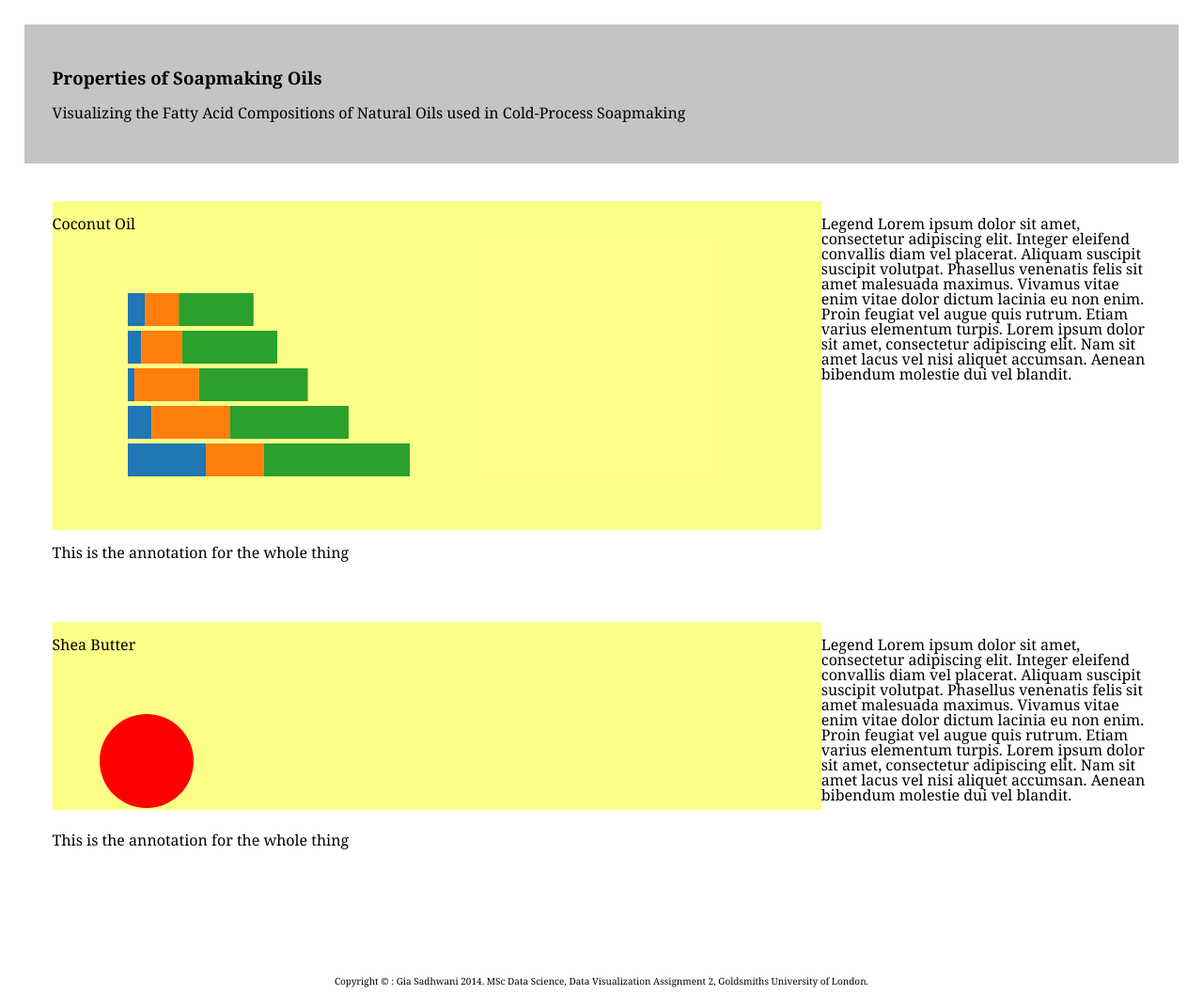
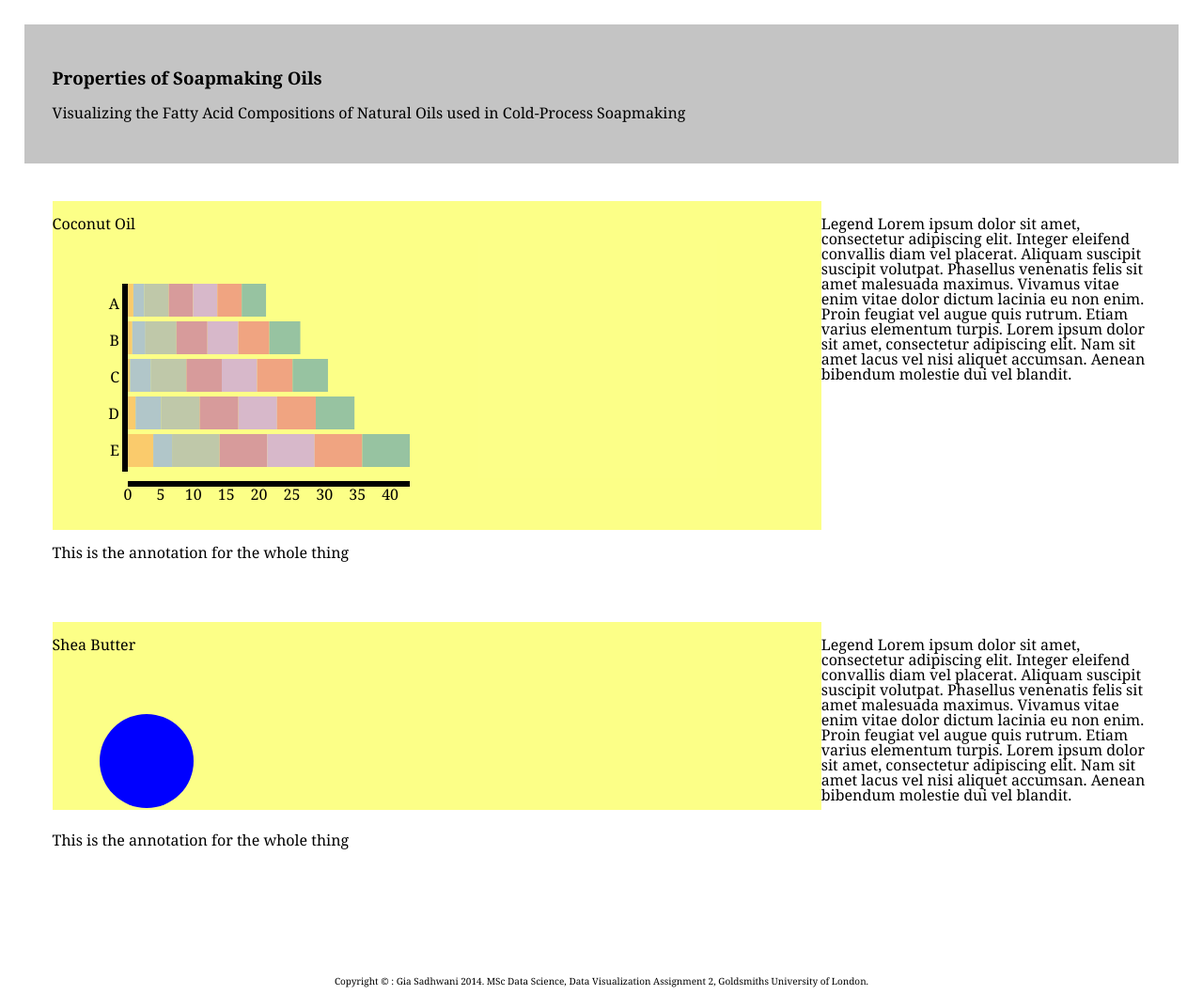
Before and after one commit to giaxyz/d3SoapOils, a plain HTML site: page index.html in a window 1280 px wide. Shown: the whole page at 94% size. Drawn offline with Linux system fonts and the light colour scheme.

Commit message:
ready to add legend, axis placement complete

```diff
--- a/index.html
+++ b/index.html
@@ -99,9 +99,45 @@
                 { x: 2, y: 32 },
                 { x: 3, y: 35 },
                 { x: 4, y: 43 }
+            ],
+
+            [
+                { x: 0, y: 22 },
+                { x: 1, y: 28 },
+                { x: 2, y: 32 },
+                { x: 3, y: 35 },
+                { x: 4, y: 43 }
+            ],
+
+            [
+                { x: 0, y: 22 },
+                { x: 1, y: 28 },
+                { x: 2, y: 32 },
+                { x: 3, y: 35 },
+                { x: 4, y: 43 }
+            ],
+
+            [
+                { x: 0, y: 22 },
+                { x: 1, y: 28 },
+                { x: 2, y: 32 },
+                { x: 3, y: 35 },
+                { x: 4, y: 43 }
+            ],
+
+            [
+                { x: 0, y: 22 },
+                { x: 1, y: 28 },
+                { x: 2, y: 32 },
+                { x: 3, y: 35 },
+                { x: 4, y: 43 }
             ]
+
+
         ];
-       makeBarChart("#oil1", oil1Dataset);
+
+        var maxY = 43;
+       makeBarChart("#oil1", oil1Dataset, maxY);
        buildGraph("#oil2");
 
 
--- a/soapBars.js
+++ b/soapBars.js
@@ -2,12 +2,12 @@
  * Created by Gia on 16/11/14.
  */
 
-function makeBarChart(divId, dataset){
+function makeBarChart(divId, dataset, maxY){
 
     //Width and height
 
 
-    var w = 600; // is actually height
+   var w = 600; // is actually height
     var h = 300;
 
     //Set up stack method and pass the dataset on to it, -- stack expects a dataset matrix
@@ -24,7 +24,8 @@ function makeBarChart(divId, dataset){
 
 
     //Easy colors accessible via a 10-step ordinal scale
-    var colors = d3.scale.category10();
+    //var colors = d3.scale.category10();
+    var colors = d3.scale.ordinal().range(["#facb6c", "#b1c6c9", "#bfc8a9", "#d79b9b", "#d7b8ca", "#f0a481", "#97c3a1"]);
 
 
 
@@ -33,11 +34,10 @@ function makeBarChart(divId, dataset){
         .data(dataset)
         .enter()
         .append("g")
+        .attr("transform", "translate(0,-10)") // GLOBAL translate
         .style("fill", function(d, i) {
             return colors(i);
         });
-
-
 
 
     //Set up scales
@@ -54,7 +54,6 @@ function makeBarChart(divId, dataset){
             })
         ])
         .range([0, h]); ///*************************8
-
 
 
     // Add a rect for each data value
@@ -74,6 +73,43 @@ function makeBarChart(divId, dataset){
         .attr("height", xScale.rangeBand()) // this is the width of the bars
         .attr("transform", "translate(80,50)");
 
+    console.log(rects);
+
+    var yScaleLabels = d3.scale.ordinal()
+        .domain(["A", "B", "C", "D", "E"])
+        .rangeRoundBands([100, h], .1);
+
+    //Define Y axis
+    var yAxis = d3.svg.axis()
+        .scale(yScaleLabels)
+        .orient("left")
+        .ticks(5);
+
+
+    //Create Y axis
+        canvas.append("g")
+            .attr("class", "axis")
+            .attr("transform", "translate(80,-60)")
+            .call(yAxis);
+
+
+
+    // X axis setup
+    var xScale = d3.scale.linear()
+        //.domain([0, d3.max(dataset, function(d) { return d.y0 + d.y; })])
+        //.range([0, h]);
+        //.domain([0,100])
+        .domain([0, maxY])
+        .range([0,h]);
+
+    var xAxis = d3.svg.axis()
+        .scale(xScale)
+        .orient("bottom")
+        .ticks(10);
+
+    canvas.append("g")
+        .attr("transform", "translate(80,250)")
+        .call(xAxis);
 }
 
 
@@ -82,10 +118,9 @@ function buildGraph(divId) {
     var svgContainer = d3.select(divId)
         .append("svg");
 
-
     var circle = svgContainer.append("circle")
         .attr("cx", 100)
         .attr("cy", 100)
         .attr("r", 50)
-        .attr("fill", "red");
+        .attr("fill", "blue");
 }
```
